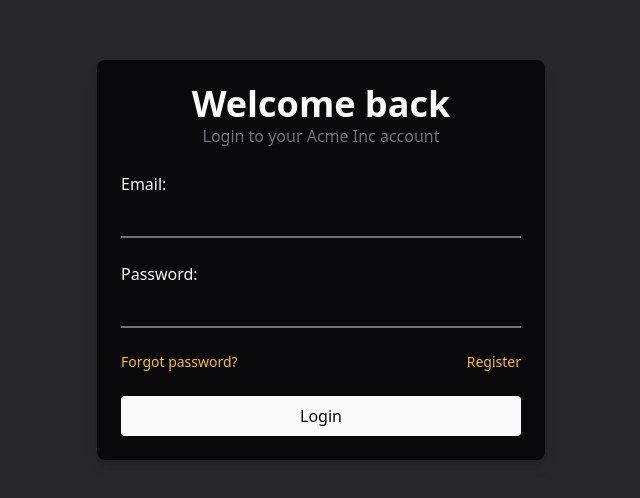
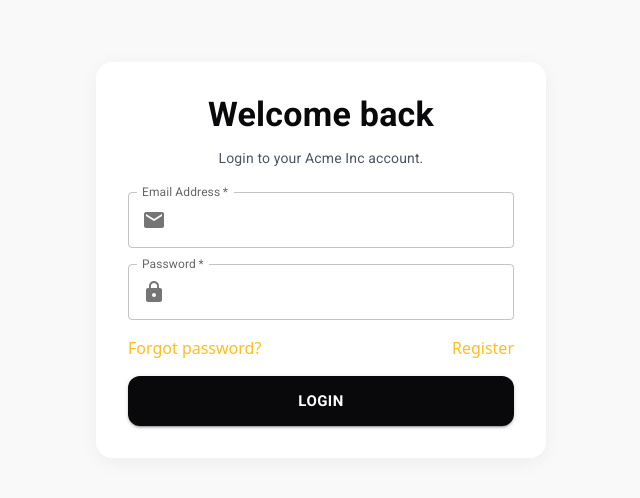
Before and after one commit to ToshiroNori/jla-frontend, a React (Vite) app: page /login in a window 1280 px wide. Shown: the part 140-638 px from the top of the page, without its empty margins (319-959 px from the left). Built offline with nearby package versions, Linux system fonts and the light colour scheme; no server answers.

Commit message:
New Ui / No Flashes

```diff
--- a/src/App.jsx
+++ b/src/App.jsx
@@ -9,11 +9,10 @@ function App() {
     <>
       <ToastContainer
         position="top-right"
-        autoClose={3000}
-        hideProgressBar={false}
+        autoClose={2000}
+        hideProgressBar={true}
         newestOnTop
         closeOnClick
-        pauseOnHover
         theme="dark"
         limit={1}
       />
--- a/src/components/Spinner.jsx
+++ b/src/components/Spinner.jsx
@@ -1,10 +1,9 @@
-// Spinner.jsx
 import React from "react";
 
 export default function Spinner() {
   return (
-    <div className="w-full h-screen flex justify-center items-center bg-[#0c0c1a]">
-      <div className="w-16 h-16 border-4 border-t-4 border-gray-300 border-t-[#FBBF24] rounded-full animate-spin"></div>
+    <div className="w-full h-screen flex justify-center items-center bg-[#F9F9F9]">
+      <div className="w-16 h-16 border-4 border-[#E5E7EB] border-t-[#09090B] rounded-full animate-spin"></div>
     </div>
   );
 }
--- a/src/components/layout/Layout.jsx
+++ b/src/components/layout/Layout.jsx
@@ -3,7 +3,7 @@ import Navbar from "../partials/Navbar";
 import Sidebar from "../partials/Sidebar";
 
 export default function Layout({ children }) {
-  const [isSidebarOpen, setIsSidebarOpen] = useState(false);
+  const [isSidebarOpen, setIsSidebarOpen] = useState(true);
 
   const handleToggleSidebar = () => {
     setIsSidebarOpen(!isSidebarOpen);
--- a/src/components/pages/Login.jsx
+++ b/src/components/pages/Login.jsx
@@ -1,96 +1,165 @@
-import { Link, useNavigate } from "react-router-dom";
-import { useDispatch, useSelector } from "react-redux";
+import { useState, useEffect } from "react";
+import { useDispatch } from "react-redux";
+import { useNavigate, Link } from "react-router-dom";
 import { login } from "../../features/authSlice";
-import { useState, useEffect } from "react";
+import { useAuthGuard } from "@/hooks/useAuthGuard";
 import Spinner from "../Spinner";
+import {
+  TextField,
+  Button,
+  Typography,
+  Box,
+  Paper,
+  Stack,
+  InputAdornment,
+} from "@mui/material";
+import { Email, Lock } from "@mui/icons-material";
 
 export default function Login() {
-  const [email, setEmail] = useState("");
-  const [password, setPassword] = useState("");
-  const { loading, error, user, isAuth } = useSelector((state) => state.auth);
-
   const dispatch = useDispatch();
   const navigate = useNavigate();
 
-  // Redirect if the user is already authenticated
+  const [email, setEmail] = useState("");
+  const [password, setPassword] = useState("");
+  const { loading, error, isAuth } = useAuthGuard();
+
   useEffect(() => {
-    if (isAuth) navigate("/"); // If already logged in, go home
+    if (isAuth) navigate("/");
   }, [isAuth, navigate]);
-
-  if (loading) {
-    <Spinner />;
-  }
 
   const handleSubmit = async (e) => {
     e.preventDefault();
     dispatch(login({ email, password }));
   };
 
+  if (loading) return <Spinner />;
+
   return (
-    <div className="w-full h-screen bg-[#27272A] flex flex-col items-center justify-center text-[#FAFAFA]">
-      <div className="w-md bg-[#09090B] shadow-lg rounded-lg p-6 space-y-2">
-        <form onSubmit={handleSubmit} className="space-y-6">
-          <div className="text-center">
-            <h1 className="text-4xl font-semibold">Welcome back</h1>
-            <span className="text-[#71717A] text-1xl font-medium">
-              Login to your Acme Inc account
-            </span>
-          </div>
+    <Box className="min-h-screen flex justify-center items-center bg-[#F9F9F9] p-4">
+      <Paper
+        elevation={4}
+        sx={{
+          padding: 4,
+          width: "100%",
+          maxWidth: 450,
+          borderRadius: "16px",
+          boxShadow: "0 4px 20px rgba(0,0,0,0.05)",
+          backgroundColor: "#FFFFFF",
+        }}
+      >
+        <Typography
+          variant="h4"
+          component="h1"
+          align="center"
+          gutterBottom
+          sx={{ fontWeight: 700, color: "#09090B" }}
+        >
+          Welcome back
+        </Typography>
 
-          <div>
-            <label htmlFor="email">Email:</label>
-            <input
-              className="w-full bg-[#09090B] text-[#FAFAFA] border-b-2 border-[#71717A] focus:outline-none focus:border-[#FBBF24] placeholder:text-[#71717A] p-2"
+        <Typography
+          variant="body2"
+          align="center"
+          sx={{ marginBottom: 3, color: "#4B5563" }}
+        >
+          Login to your Acme Inc account.
+        </Typography>
+
+        <form onSubmit={handleSubmit}>
+          <Stack spacing={2}>
+            <TextField
+              label="Email Address"
+              variant="outlined"
+              name="email"
+              type="email"
+              fullWidth
+              required
               value={email}
               onChange={(e) => setEmail(e.target.value)}
-              type="email"
-              id="email"
-              name="email"
+              InputProps={{
+                startAdornment: (
+                  <InputAdornment position="start">
+                    <Email />
+                  </InputAdornment>
+                ),
+              }}
+            />
+
+            <TextField
+              label="Password"
+              variant="outlined"
+              name="password"
+              type="password"
+              fullWidth
               required
-            />
-          </div>
-
-          <div>
-            <label htmlFor="password">Password:</label>
-            <input
-              className="w-full bg-[#09090B] text-[#FAFAFA] border-b-2 border-[#71717A] focus:outline-none focus:border-[#FBBF24] placeholder:text-[#71717A] p-2"
               value={password}
               onChange={(e) => setPassword(e.target.value)}
-              type="password"
-              id="password"
-              name="password"
-              required
+              InputProps={{
+                startAdornment: (
+                  <InputAdornment position="start">
+                    <Lock />
+                  </InputAdornment>
+                ),
+              }}
             />
-          </div>
 
-          <div className="flex justify-between items-center">
+            <Stack
+              direction="row"
+              justifyContent="space-between"
+              alignItems="center"
+            >
               <Link
                 to="/forgot-password"
-              className="text-[#FBBF24] text-sm font-medium hover:underline"
+                style={{
+                  textDecoration: "none",
+                  color: "#FBBF24",
+                  fontWeight: 500,
+                }}
               >
                 Forgot password?
               </Link>
               <Link
                 to="/register"
-              className="text-[#FBBF24] text-sm font-medium hover:underline"
+                style={{
+                  textDecoration: "none",
+                  color: "#FBBF24",
+                  fontWeight: 500,
+                }}
               >
                 Register
               </Link>
-          </div>
+            </Stack>
 
-          <button
+            <Button
               type="submit"
-            className="text-black px-4 py-2 rounded w-full cursor-pointer bg-[#FAFAFA]"
+              variant="contained"
+              size="large"
+              fullWidth
               disabled={loading}
+              sx={{
+                backgroundColor: "#09090B",
+                borderRadius: "12px",
+                paddingY: 1.5,
+                fontWeight: 600,
+                "&:hover": { backgroundColor: "#1C1C1E" },
+              }}
             >
               {loading ? "Logging in..." : "Login"}
-          </button>
+            </Button>
+          </Stack>
         </form>
 
         {error && (
-          <h1 className="text-red-500 uppercase text-center mt-4">{error}</h1>
+          <Typography
+            color="error"
+            variant="body2"
+            align="center"
+            sx={{ marginTop: 2 }}
+          >
+            {error}
+          </Typography>
         )}
-      </div>
-    </div>
+      </Paper>
+    </Box>
   );
 }
--- a/src/components/pages/Register.jsx
+++ b/src/components/pages/Register.jsx
@@ -1,5 +1,189 @@
-import React from "react";
+import React, { useState } from "react";
+import { useDispatch } from "react-redux";
+import { useNavigate } from "react-router-dom";
+import {
+  TextField,
+  Button,
+  Typography,
+  Box,
+  Paper,
+  Stack,
+  InputAdornment,
+} from "@mui/material";
+import {
+  AccountCircle,
+  Email,
+  Lock,
+  LocationOn,
+  Business,
+} from "@mui/icons-material";
+import { register } from "@/features/authSlice"; // <-- adjust your path if needed
 
 export default function Register() {
-  return <div>Register</div>;
+  const dispatch = useDispatch();
+  const navigate = useNavigate();
+
+  const [formData, setFormData] = useState({
+    name: "",
+    email: "",
+    password: "",
+    location: "",
+    companySize: "",
+  });
+
+  const handleChange = (e) => {
+    setFormData({ ...formData, [e.target.name]: e.target.value });
+  };
+
+  const handleSubmit = async (e) => {
+    e.preventDefault();
+
+    try {
+      await dispatch(register(formData)).unwrap(); // assuming your `register` is an asyncThunk
+      navigate("/login");
+    } catch (error) {
+      console.error("Registration failed:", error);
+    }
+  };
+
+  return (
+    <Box className="min-h-screen flex justify-center items-center bg-[#F9F9F9] p-4">
+      <Paper
+        elevation={4}
+        sx={{
+          padding: 4,
+          width: "100%",
+          maxWidth: 450,
+          borderRadius: "16px",
+          boxShadow: "0 4px 20px rgba(0,0,0,0.05)",
+          backgroundColor: "#FFFFFF",
+        }}
+      >
+        <Typography
+          variant="h4"
+          component="h1"
+          align="center"
+          gutterBottom
+          sx={{ fontWeight: 700, color: "#09090B" }}
+        >
+          Create Account
+        </Typography>
+
+        <Typography
+          variant="body2"
+          align="center"
+          sx={{ marginBottom: 3, color: "#4B5563" }}
+        >
+          Join us and start your journey.
+        </Typography>
+
+        <form onSubmit={handleSubmit}>
+          <Stack spacing={2}>
+            <TextField
+              label="Full Name"
+              variant="outlined"
+              name="name"
+              fullWidth
+              required
+              value={formData.name}
+              onChange={handleChange}
+              InputProps={{
+                startAdornment: (
+                  <InputAdornment position="start">
+                    <AccountCircle />
+                  </InputAdornment>
+                ),
+              }}
+            />
+
+            <TextField
+              label="Email Address"
+              variant="outlined"
+              name="email"
+              type="email"
+              fullWidth
+              required
+              value={formData.email}
+              onChange={handleChange}
+              InputProps={{
+                startAdornment: (
+                  <InputAdornment position="start">
+                    <Email />
+                  </InputAdornment>
+                ),
+              }}
+            />
+
+            <TextField
+              label="Password"
+              variant="outlined"
+              name="password"
+              type="password"
+              fullWidth
+              required
+              value={formData.password}
+              onChange={handleChange}
+              InputProps={{
+                startAdornment: (
+                  <InputAdornment position="start">
+                    <Lock />
+                  </InputAdornment>
+                ),
+              }}
+            />
+
+            <TextField
+              label="Location"
+              variant="outlined"
+              name="location"
+              fullWidth
+              required
+              value={formData.location}
+              onChange={handleChange}
+              InputProps={{
+                startAdornment: (
+                  <InputAdornment position="start">
+                    <LocationOn />
+                  </InputAdornment>
+                ),
+              }}
+            />
+
+            <TextField
+              label="Company Size"
+              variant="outlined"
+              name="companySize"
+              fullWidth
+              required
+              value={formData.companySize}
+              onChange={handleChange}
+              InputProps={{
+                startAdornment: (
+                  <InputAdornment position="start">
+                    <Business />
+                  </InputAdornment>
+                ),
+              }}
+            />
+
+            <Button
+              type="submit"
+              variant="contained"
+              size="large"
+              fullWidth
+              sx={{
+                backgroundColor: "#09090B",
+                borderRadius: "12px",
+                paddingY: 1.5,
+                fontWeight: 600,
+                "&:hover": { backgroundColor: "#1C1C1E" },
+              }}
+            >
+              Sign Up
+            </Button>
+          </Stack>
+        </form>
+      </Paper>
+    </Box>
+  );
 }
--- a/src/components/partials/Navbar.jsx
+++ b/src/components/partials/Navbar.jsx
@@ -2,6 +2,7 @@ import React from "react";
 import { useDispatch } from "react-redux";
 import { useNavigate } from "react-router-dom";
 import { logout } from "../../features/authSlice";
+import { clearError } from "../../features/authSlice";
 import {
   Mail,
   Briefcase,
@@ -26,6 +27,7 @@ export default function Navbar({ handleToggleSidebar, isSidebarOpen }) {
 
   const handleLogout = () => {
     dispatch(logout());
+    dispatch(clearError());
     navigate("/login");
   };
 
```
Also changed, not shown: src/features/authSlice.js (+6 -2 lines). Lines whose indentation alone changed are shown as unchanged.
